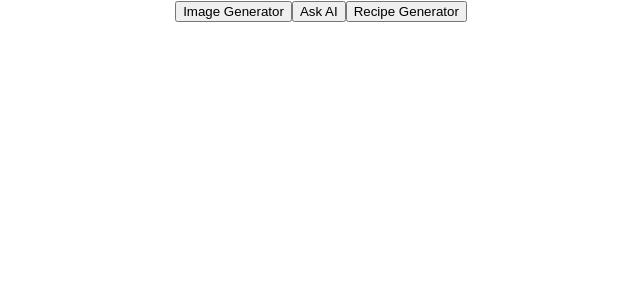
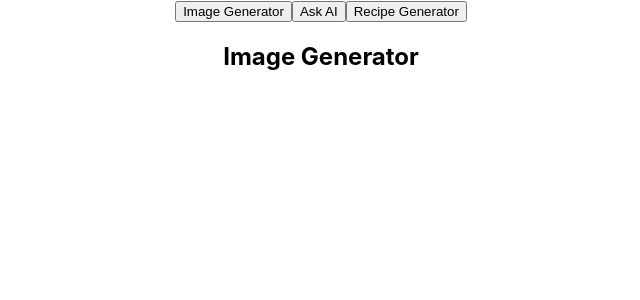
Before and after one commit to HarshSangrulkar/Recipe-Generator-Frontend, a React (Create React App) app: page / in a window 1280 px wide. Shown: the top 300 px of the page, without its empty margins (319-959 px from the left). Built offline with nearby package versions, Linux system fonts and the light colour scheme.

Commit message:
conditional rendering

```diff
--- a/src/App.js
+++ b/src/App.js
@@ -20,6 +20,12 @@
       <button onClick={() => handleTabChange("recipe-generator")}>
         Recipe Generator
       </button>
+
+      <div>
+        {activeTab === "image-generator" && <h2>Image Generator</h2>}
+        {activeTab === "chat" && <h2>Chat</h2>}
+        {activeTab === "recipe-generator" && <h2>Recipe Generator</h2>}
+      </div>
     </div>
   );
 }
```
